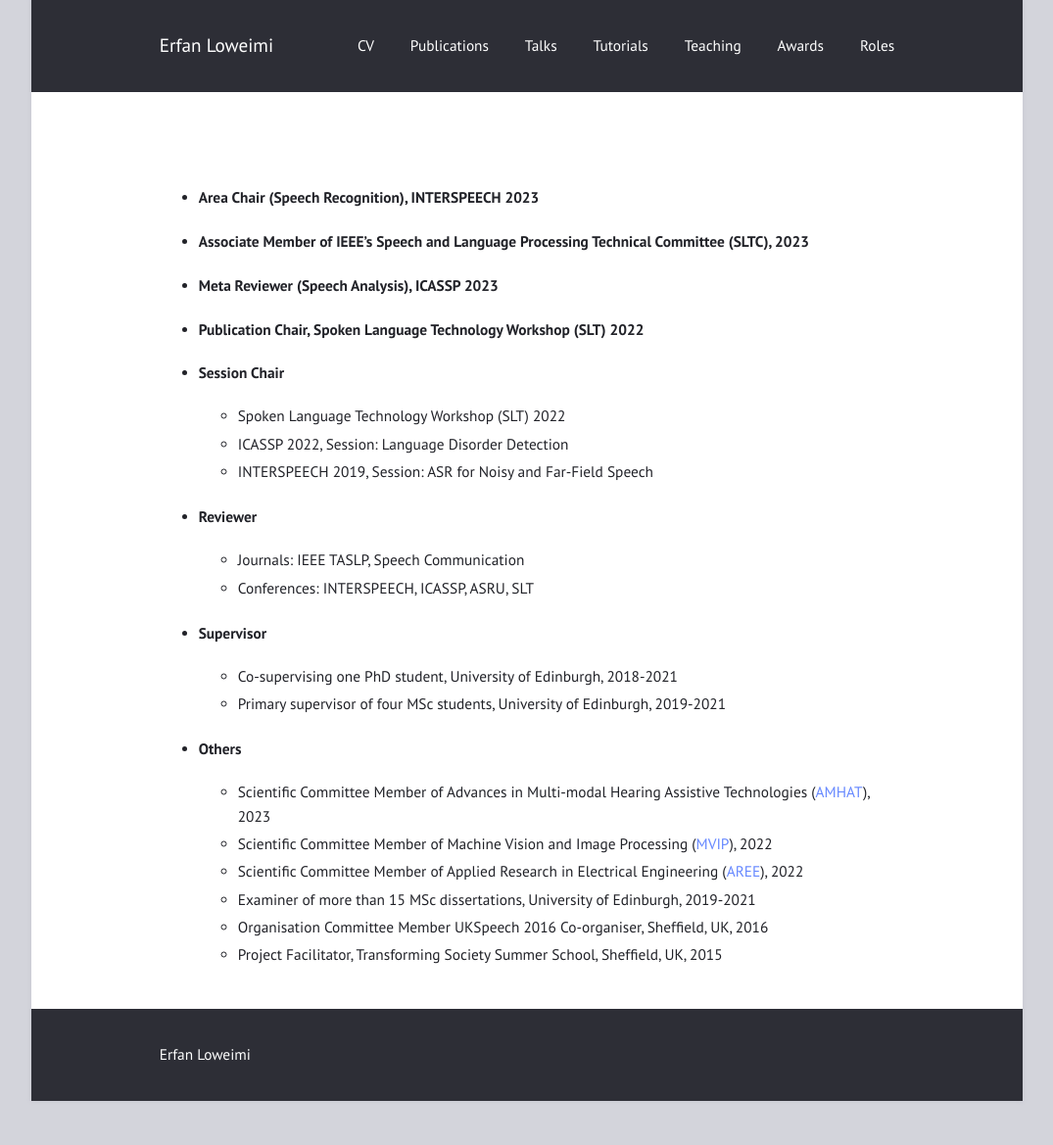
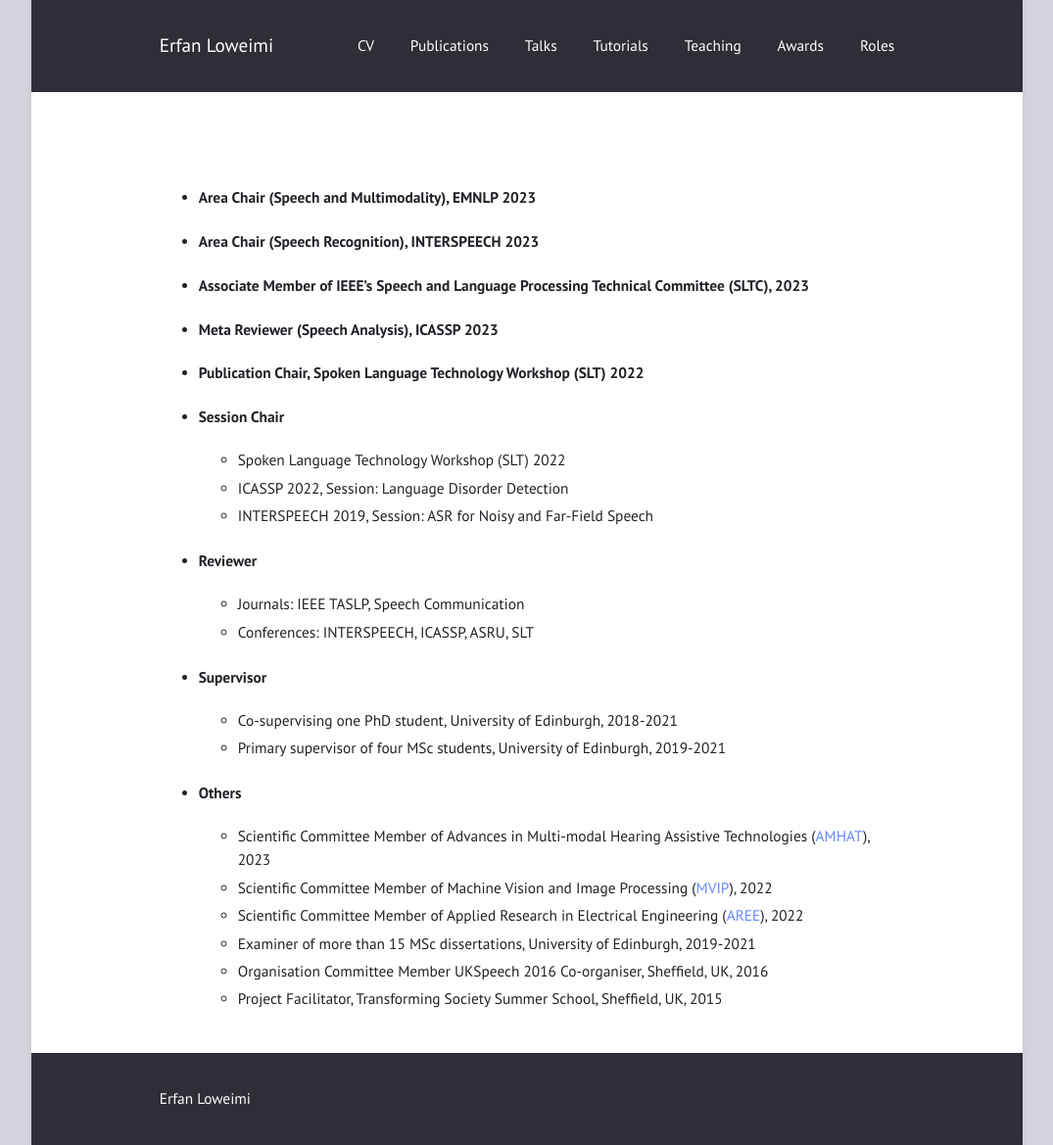
Before and after one commit to eloweimi/eloweimi.github.io, a Jekyll site: the page built from roles.md, in a window 1280 px wide. Shown: the whole page at 98% size, without its empty margins (102-1177 px from the left). Built offline with Jekyll 4.4.1, drawn with Linux system fonts in a browser that asks for light colours; before the commit the page ends 1124 px from its top, so only the background shows below that.

Commit message:
Update roles.md

```diff
--- a/roles.md
+++ b/roles.md
@@ -5,6 +5,7 @@ title: ""
 
 <br>
 
+* #### Area Chair (Speech and Multimodality), EMNLP 2023
 * #### Area Chair (Speech Recognition), INTERSPEECH 2023
 * #### Associate Member of IEEE's Speech and Language Processing Technical Committee (SLTC), 2023
 * #### Meta Reviewer (Speech Analysis), ICASSP 2023
```
